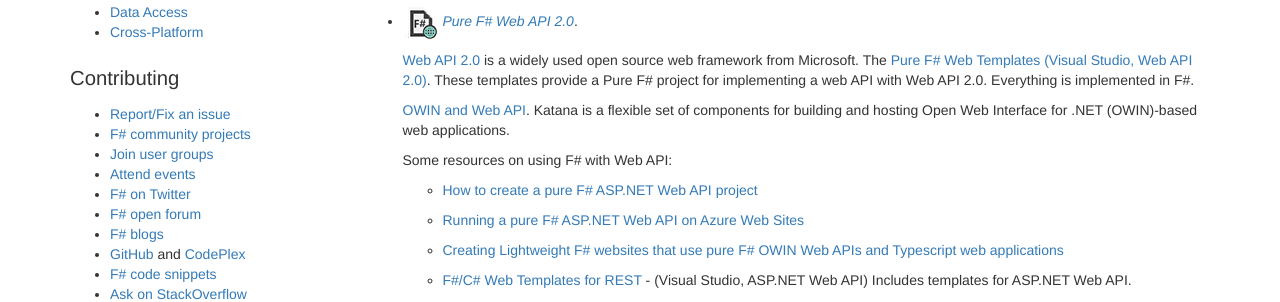
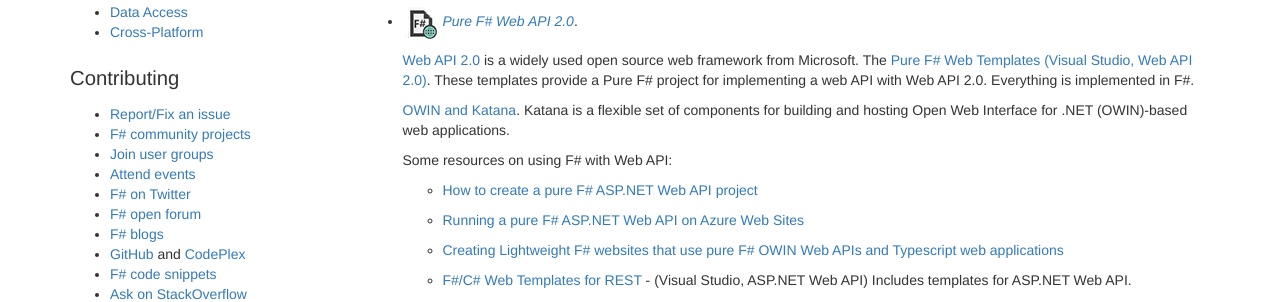
Before and after one commit to fsharp/fsharp.org, a Jekyll site: the page built from guides/web/index.md, in a window 1280 px wide and 900 px high, scrolled down 662 px. Shown: the part 158-460 px from the top of the window. Built offline with Jekyll 4.4.1, drawn with Linux system fonts in a browser that asks for light colours; nearby versions of some CDN libraries; some web fonts are replaced; comment, search, counter and statistics services are not loaded.

Commit message:
Change 'OWIN and Web API' to 'OWIN and Katana'

```diff
--- a/guides/web/index.md
+++ b/guides/web/index.md
@@ -51,7 +51,7 @@
    These templates provide a Pure F# project for implementing a web API with Web API 2.0.
    Everything is implemented in F#.
 
-   [OWIN and Web API](http://www.asp.net/aspnet/overview/owin-and-katana). Katana is a flexible set of components for building and hosting Open Web Interface for .NET (OWIN)-based web applications.
+   [OWIN and Katana](http://www.asp.net/aspnet/overview/owin-and-katana). Katana is a flexible set of components for building and hosting Open Web Interface for .NET (OWIN)-based web applications.
 
    Some resources on using F# with Web API:
 
```
